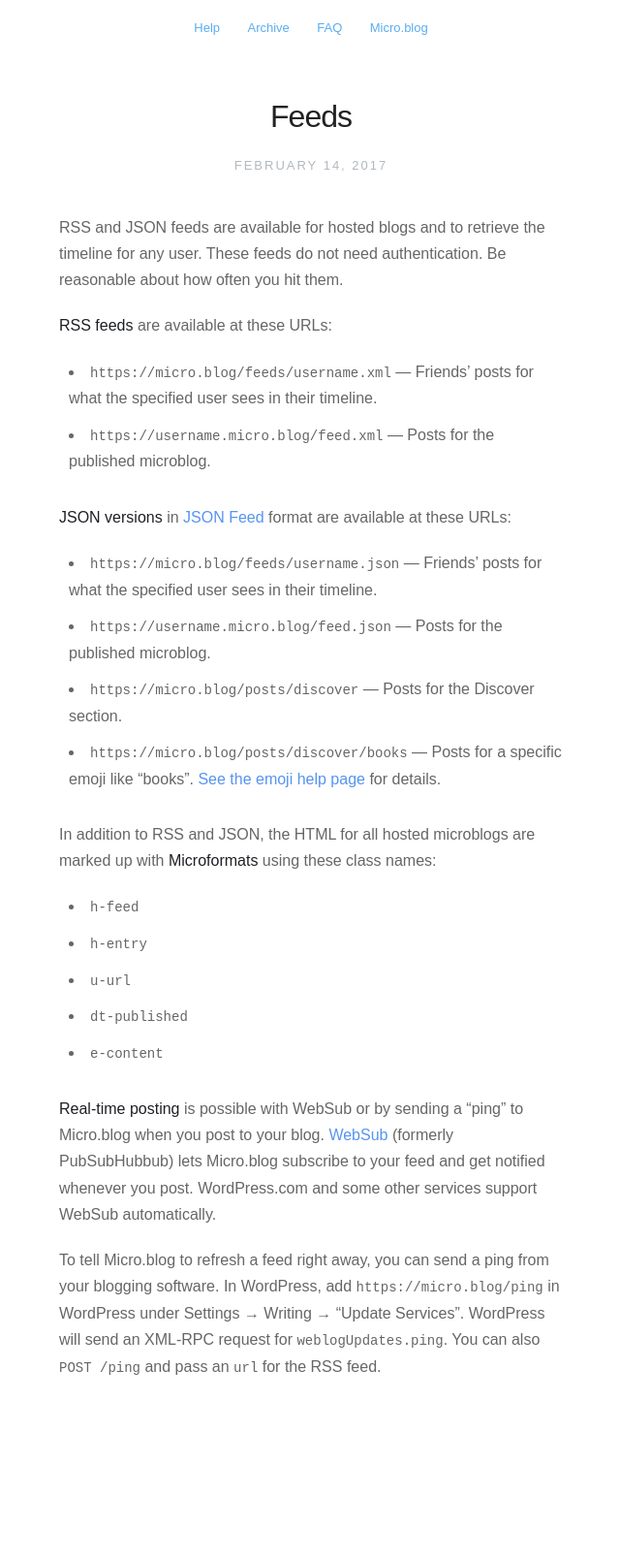
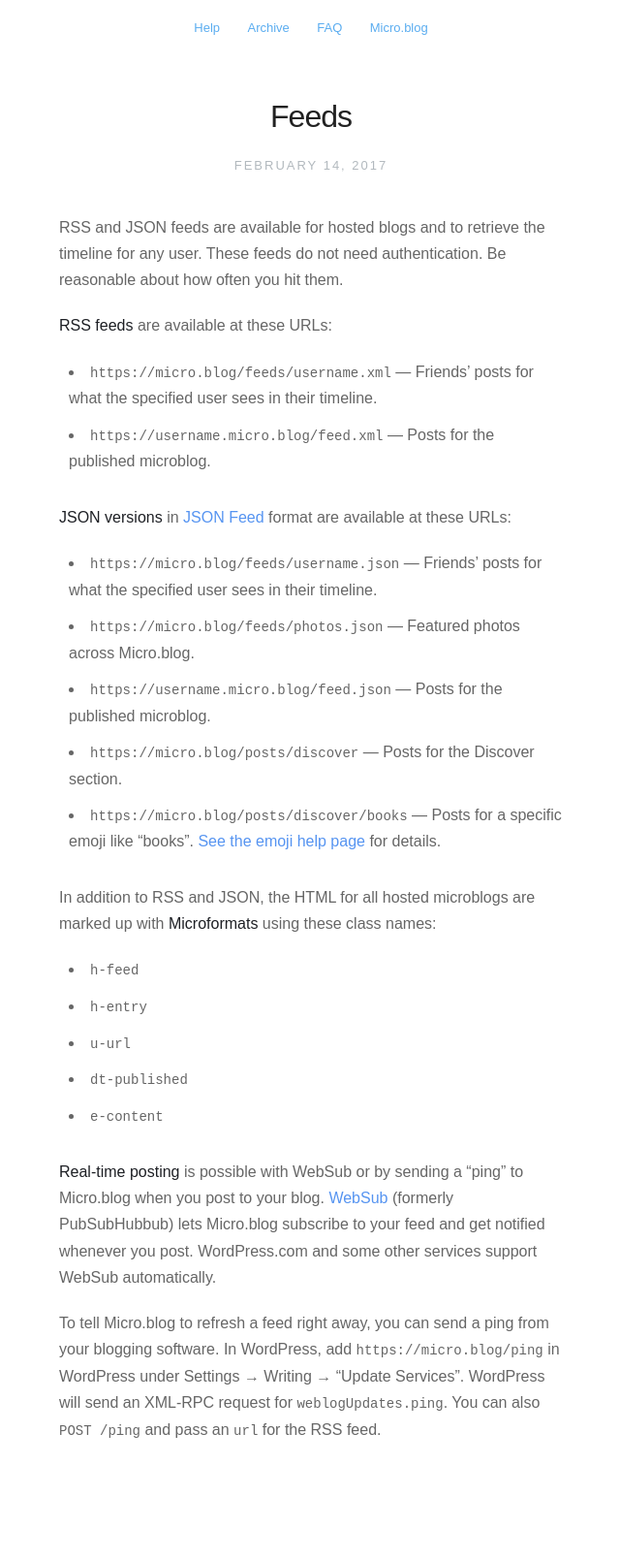
Before and after one commit to microdotblog/help.micro.blog, a Jekyll site: the page built from _posts/2017-02-14-api-feeds.markdown, in a window 1280 px wide. Shown: the whole page at 97% size, without its empty margins (319-959 px from the left). Built offline with Jekyll 4.4.1, drawn with Linux system fonts in a browser that asks for light colours; nearby versions of some CDN libraries; before the commit the page ends 1544 px from its top, so only the background shows below that.

Commit message:
Added featured photos JSON Feed used in Sunlit.

```diff
--- a/_posts/2017-02-14-api-feeds.markdown
+++ b/_posts/2017-02-14-api-feeds.markdown
@@ -14,6 +14,7 @@
 **JSON versions** in [JSON Feed](https://jsonfeed.org/) format are available at these URLs:
 
 * `https://micro.blog/feeds/username.json` — Friends' posts for what the specified user sees in their timeline.
+* `https://micro.blog/feeds/photos.json` — Featured photos across Micro.blog.
 * `https://username.micro.blog/feed.json` — Posts for the published microblog.
 * `https://micro.blog/posts/discover` — Posts for the Discover section.
 * `https://micro.blog/posts/discover/books` — Posts for a specific emoji like "books". [See the emoji help page](http://help.micro.blog/2018/tagmoji/) for details.
```
